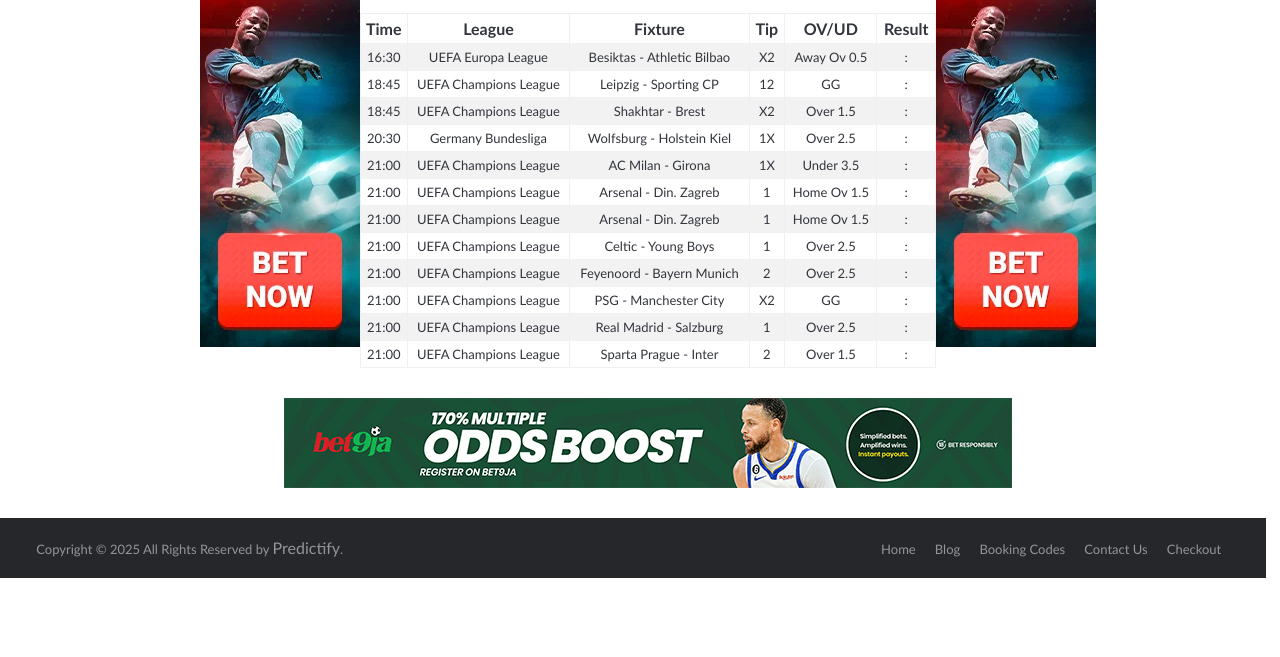
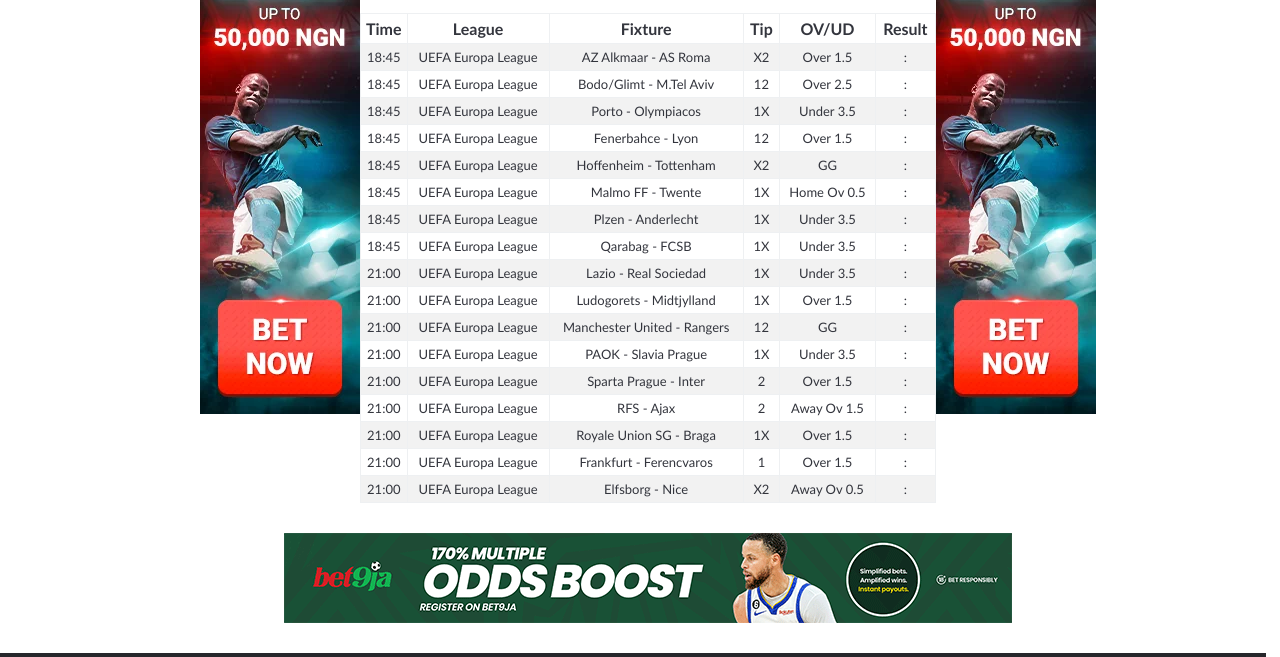
Before and after one commit to TunTunNee/predictify, a plain HTML site: page index.html in a window 1280 px wide. Shown: the part 854-1511 px from the top of the page. Before the commit the page ends 1432 px from the top, so only its background shows below. Drawn offline with Linux system fonts and the light colour scheme.

Commit message:
Update index.html

```diff
--- a/index.html
+++ b/index.html
@@ -63,101 +63,142 @@
 
                       </tr>
                       <tr>
-                        <td>16:30</td>
+                        <td>18:45</td>
                         <td>UEFA Europa League</td>
-                        <td>Besiktas - Athletic Bilbao</td>
+                        <td>AZ Alkmaar - AS Roma</td>
                         <td>X2</td>
-                        <td>Away Ov 0.5</td>
+                        <td>Over 1.5</td>
                         <td>:</td>
                       </tr>
                       <tr>
                         <td>18:45</td>
-                        <td>UEFA Champions League</td>
-                        <td>Leipzig - Sporting CP</td>
+                        <td>UEFA Europa League</td>
+                        <td>Bodo/Glimt - M.Tel Aviv</td>
                         <td>12</td>
+                        <td>Over 2.5</td>
+                        <td>:</td>
+                      </tr>
+                      <tr>
+                        <td>18:45</td>
+                        <td>UEFA Europa League</td>
+                        <td>Porto - Olympiacos</td>
+                        <td>1X</td>
+                        <td>Under 3.5</td>
+                        <td>:</td>
+                      </tr>
+                      <tr>
+                        <td>18:45</td>
+                        <td>UEFA Europa League</td>
+                        <td>Fenerbahce - Lyon</td>
+                        <td>12</td>
+                        <td>Over 1.5</td>
+                        <td>:</td>
+                      </tr>
+                      <tr>
+                        <td>18:45</td>
+                        <td>UEFA Europa League</td>
+                        <td>Hoffenheim - Tottenham</td>
+                        <td>X2</td>
                         <td>GG</td>
                         <td>:</td>
                       </tr>
                      <tr>
                         <td>18:45</td>
-                        <td>UEFA Champions League</td>
-                        <td>Shakhtar - Brest</td>
-                        <td>X2</td>
-                        <td>Over 1.5</td>
+                        <td>UEFA Europa League</td>
+                        <td>Malmo FF - Twente</td>
+                        <td>1X</td>
+                        <td>Home Ov 0.5</td>
                         <td>:</td>
                       </tr>
                         <tr>
-                        <td>20:30</td>
-                        <td>Germany Bundesliga</td>
-                        <td>Wolfsburg - Holstein Kiel</td>
+                        <td>18:45</td>
+                        <td>UEFA Europa League</td>
+                        <td>Plzen - Anderlecht</td>
                         <td>1X</td>
-                        <td>Over 2.5</td>
+                        <td>Under 3.5</td>
                         <td>:</td>
                       </tr>
                         <tr>
-                        <td>21:00</td>
-                        <td>UEFA Champions League</td>
-                        <td>AC Milan - Girona</td>
+                        <td>18:45</td>
+                        <td>UEFA Europa League</td>
+                        <td>Qarabag - FCSB</td>
                         <td>1X</td>
                         <td>Under 3.5</td>
                         <td>:</td>
                       </tr>
                         <tr>
                         <td>21:00</td>
-                        <td>UEFA Champions League</td>
-                        <td>Arsenal - Din. Zagreb</td>
-                        <td>1</td>
-                        <td>Home Ov 1.5</td>
+                        <td>UEFA Europa League</td>
+                        <td>Lazio - Real Sociedad</td>
+                        <td>1X</td>
+                        <td>Under 3.5</td>
                         <td>:</td>
                       </tr>
                         <tr>
                         <td>21:00</td>
-                        <td>UEFA Champions League</td>
-                        <td>Arsenal - Din. Zagreb</td>
-                        <td>1</td>
-                        <td>Home Ov 1.5</td>
+                        <td>UEFA Europa League</td>
+                        <td>Ludogorets - Midtjylland</td>
+                        <td>1X</td>
+                        <td>Over 1.5</td>
                         <td>:</td>
                       </tr>
                         <tr>
                         <td>21:00</td>
-                        <td>UEFA Champions League</td>
-                        <td>Celtic - Young Boys</td>
-                        <td>1</td>
-                        <td>Over 2.5</td>
-                        <td>:</td>
-                      </tr>
-                        <tr>
-                        <td>21:00</td>
-                        <td>UEFA Champions League</td>
-                        <td>Feyenoord - Bayern Munich</td>
-                        <td>2</td>
-                        <td>Over 2.5</td>
-                        <td>:</td>
-                      </tr>
-                        <tr>
-                        <td>21:00</td>
-                        <td>UEFA Champions League</td>
-                        <td>PSG - Manchester City</td>
-                        <td>X2</td>
+                        <td>UEFA Europa League</td>
+                        <td>Manchester United - Rangers</td>
+                        <td>12</td>
                         <td>GG</td>
                         <td>:</td>
                       </tr>
                         <tr>
                         <td>21:00</td>
-                        <td>UEFA Champions League</td>
-                        <td>Real Madrid - Salzburg</td>
-                        <td>1</td>
-                        <td>Over 2.5</td>
+                        <td>UEFA Europa League</td>
+                        <td>PAOK - Slavia Prague</td>
+                        <td>1X</td>
+                        <td>Under 3.5</td>
                         <td>:</td>
                       </tr>
                          <tr>
                         <td>21:00</td>
-                        <td>UEFA Champions League</td>
+                        <td>UEFA Europa League</td>
                         <td>Sparta Prague - Inter</td>
                         <td>2</td>
                         <td>Over 1.5</td>
                         <td>:</td>
                       </tr>
+                         <tr>
+                        <td>21:00</td>
+                        <td>UEFA Europa League</td>
+                        <td>RFS - Ajax</td>
+                        <td>2</td>
+                        <td>Away Ov 1.5</td>
+                        <td>:</td>
+                      </tr>
+                         <tr>
+                        <td>21:00</td>
+                        <td>UEFA Europa League</td>
+                        <td>Royale Union SG - Braga</td>
+                        <td>1X</td>
+                        <td>Over 1.5</td>
+                        <td>:</td>
+                      </tr>
+                         <tr>
+                        <td>21:00</td>
+                        <td>UEFA Europa League</td>
+                        <td>Frankfurt - Ferencvaros</td>
+                        <td>1</td>
+                        <td>Over 1.5</td>
+                        <td>:</td>
+                      </tr>
+                         <tr>
+                        <td>21:00</td>
+                        <td>UEFA Europa League</td>
+                        <td>Elfsborg - Nice</td>
+                        <td>X2</td>
+                        <td>Away Ov 0.5</td>
+                        <td>:</td>
+                      </tr>
+
 
 
 
```
Lines whose indentation alone changed are shown as unchanged.
